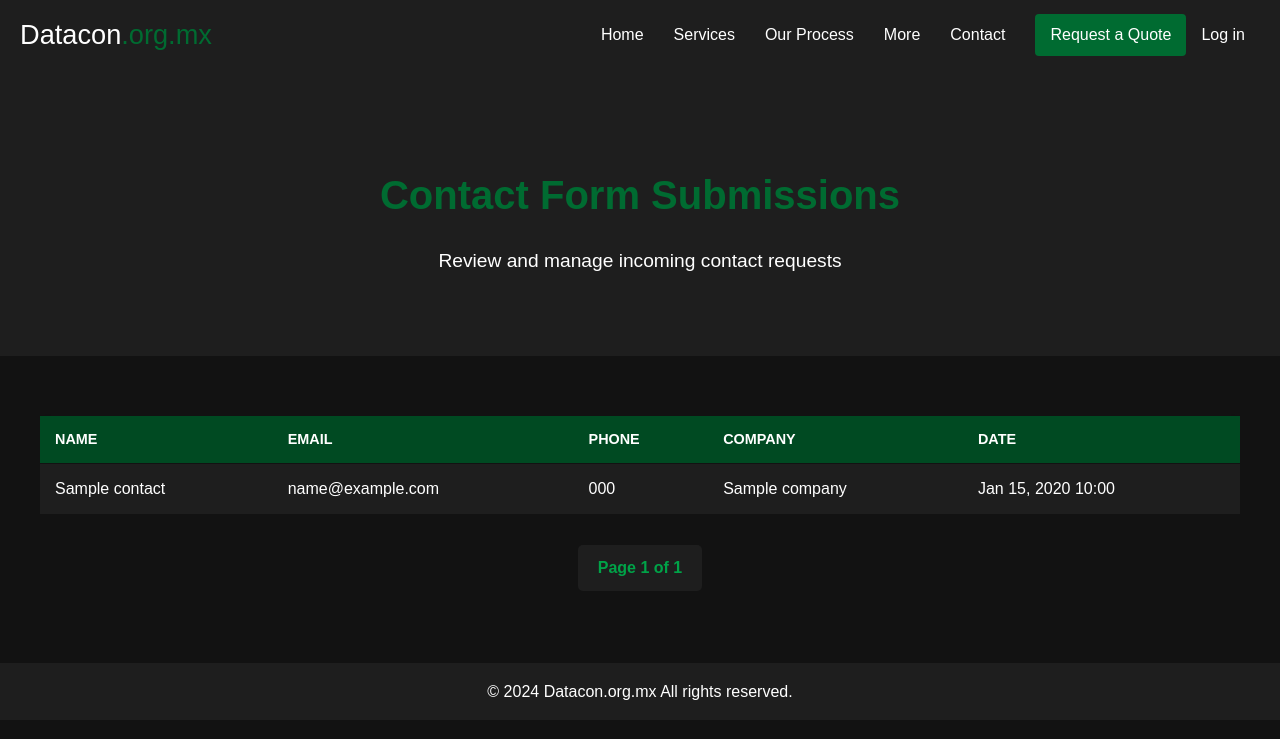
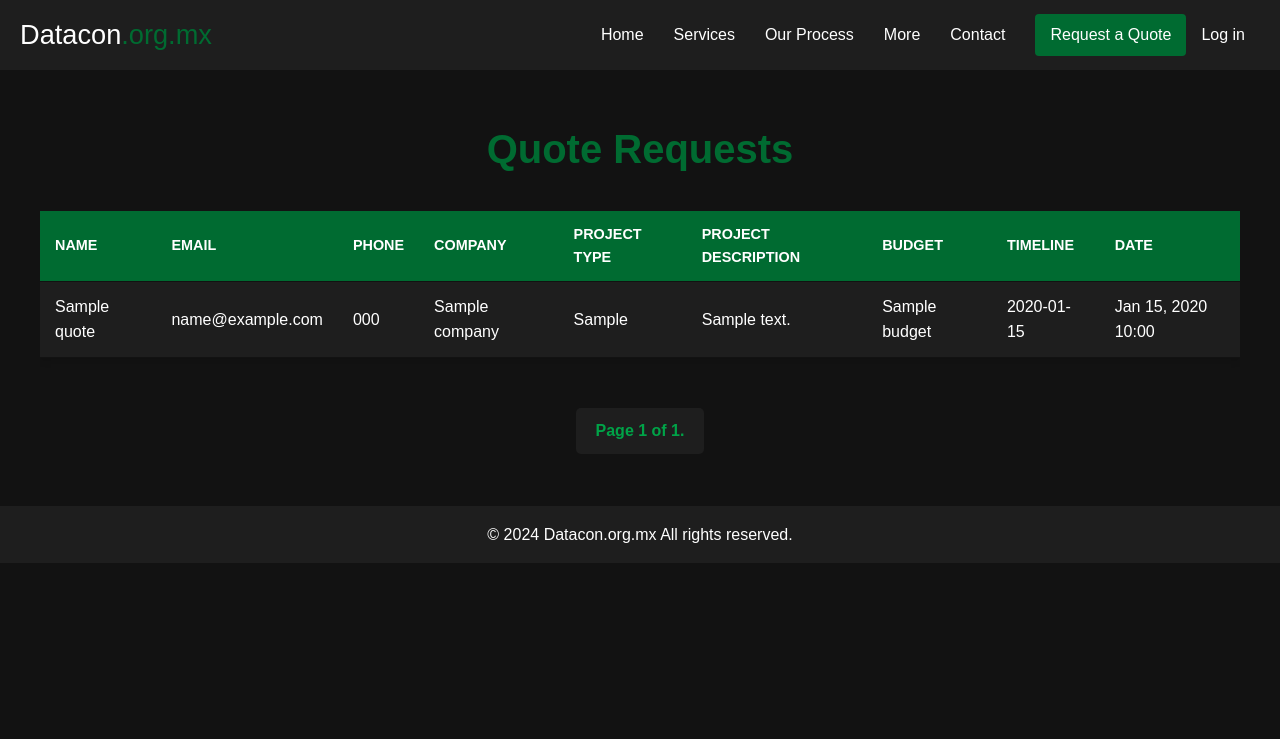
Before and after one commit to MagicKrazik/Datacon.org.mx-website, a Django app: template website/templates/quote_requests.html in a window 1280 px wide. Shown: the top 739 px of the page. Run offline with Django 5.2, Linux system fonts and the light colour scheme; the template is opened without the code that fills it: most values are stand-ins (such as "Sample title", 1, 10 or a date in 2020); some libraries are stand-ins or nearby versions.

Commit message:
Final version fully functional and ready to publish

```diff
--- a/website/static/css/contact.css
+++ b/website/static/css/contact.css
@@ -24,7 +24,7 @@ body {
     padding: 80px 0;
 }
 
-h1, h2, h3 {
+h2, h3 {
     color: var(--main-color);
 }
 
--- a/website/static/css/quote_requests.css
+++ b/website/static/css/quote_requests.css
@@ -1,12 +1,10 @@
-/* Contact Submissions page styles */
+/* Quote Requests page styles */
 :root {
     --main-color: #006B31;
     --bg-color: #121212;
     --text-color: #ffffff;
     --secondary-color: #1e1e1e;
     --accent-color: #00a348;
-    --table-header-bg: #004a22;
-    --table-row-hover: #2a2a2a;
 }
 
 body {
@@ -19,67 +17,50 @@ body {
 .container {
     max-width: 1200px;
     margin: 0 auto;
-    padding: 0 20px;
+    padding: 20px;
 }
 
-.section {
-    padding: 40px 0;
+.page-title {
+    color: var(--main-color);
+    font-size: 2.5rem;
+    text-align: center;
+    margin-bottom: 30px;
 }
 
-/* Header section */
-#submissions-header {
-    background-color: var(--secondary-color);
-    text-align: center;
-    padding: 60px 0;
-}
-
-#submissions-header h1 {
-    font-size: 2.5rem;
-    color: var(--main-color);
-    margin-bottom: 10px;
-}
-
-#submissions-header p {
-    font-size: 1.2rem;
-    color: var(--text-color);
-}
-
-/* Table styles */
 .table-responsive {
     overflow-x: auto;
 }
 
-.submissions-table {
+.quote-table {
     width: 100%;
     border-collapse: collapse;
-    margin-top: 20px;
+    margin-bottom: 30px;
     background-color: var(--secondary-color);
     box-shadow: 0 4px 6px rgba(0, 0, 0, 0.1);
 }
 
-.submissions-table th,
-.submissions-table td {
+.quote-table th,
+.quote-table td {
     padding: 12px 15px;
     text-align: left;
     border-bottom: 1px solid var(--bg-color);
 }
 
-.submissions-table th {
-    background-color: var(--table-header-bg);
+.quote-table th {
+    background-color: var(--main-color);
     color: var(--text-color);
     font-weight: bold;
     text-transform: uppercase;
     font-size: 0.9rem;
 }
 
-.submissions-table tr:hover {
-    background-color: var(--table-row-hover);
+.quote-table tr:hover {
+    background-color: rgba(0, 107, 49, 0.1);
 }
 
-/* Pagination styles */
 .pagination {
-    margin-top: 30px;
     text-align: center;
+    margin-top: 20px;
 }
 
 .step-links {
@@ -102,7 +83,7 @@ body {
     background-color: var(--main-color);
 }
 
-.current-page {
+.current {
     color: var(--accent-color);
     font-weight: bold;
     padding: 5px 10px;
@@ -110,16 +91,12 @@ body {
 
 /* Responsive design */
 @media screen and (max-width: 768px) {
-    #submissions-header h1 {
+    .page-title {
         font-size: 2rem;
     }
 
-    #submissions-header p {
-        font-size: 1rem;
-    }
-
-    .submissions-table th,
-    .submissions-table td {
+    .quote-table th,
+    .quote-table td {
         padding: 10px;
         font-size: 0.9rem;
     }
@@ -131,8 +108,12 @@ body {
 }
 
 @media screen and (max-width: 480px) {
-    .submissions-table th,
-    .submissions-table td {
+    .page-title {
+        font-size: 1.8rem;
+    }
+
+    .quote-table th,
+    .quote-table td {
         padding: 8px;
         font-size: 0.8rem;
     }
--- a/website/templates/contact_submissions.html
+++ b/website/templates/contact_submissions.html
@@ -26,6 +26,7 @@
                         <th>Email</th>
                         <th>Phone</th>
                         <th>Company</th>
+                        <th>Message</th>
                         <th>Date</th>
                     </tr>
                 </thead>
@@ -36,6 +37,7 @@
                         <td>{{ contact.email }}</td>
                         <td>{{ contact.phone }}</td>
                         <td>{{ contact.company }}</td>
+                        <td>{{ contact.message }}</td>
                         <td>{{ contact.created_at|date:"M d, Y H:i" }}</td>
                     </tr>
                     {% endfor %}
--- a/website/templates/quote_requests.html
+++ b/website/templates/quote_requests.html
@@ -1,42 +1,43 @@
 {% extends 'base.html' %}
 {% load static %}
 
-{% block title %}Datacon.org.mx - Contact Form Submissions{% endblock %}
+{% block title %}Datacon.org.mx - Quote Requests{% endblock %}
 
 {% block extra_css %}
-<link rel="stylesheet" href="{% static 'css/contact_submissions.css' %}">
-<link rel="stylesheet" href="https://cdnjs.cloudflare.com/ajax/libs/font-awesome/6.1.1/css/all.min.css">
+<link rel="stylesheet" href="{% static 'css/quote_requests.css' %}">
 {% endblock %}
 
 {% block content %}
-<section id="submissions-header" class="section">
 <div class="container">
-        <h1>Contact Form Submissions</h1>
-        <p>Review and manage incoming contact requests</p>
-    </div>
-</section>
+    <h1 class="page-title">Quote Requests</h1>
 
-<section id="submissions-table" class="section">
-    <div class="container">
     <div class="table-responsive">
-            <table class="submissions-table">
+        <table class="quote-table">
             <thead>
                 <tr>
                     <th>Name</th>
                     <th>Email</th>
                     <th>Phone</th>
                     <th>Company</th>
+                    <th>Project Type</th>
+                    <th>Project Description</th>
+                    <th>Budget</th>
+                    <th>Timeline</th>
                     <th>Date</th>
                 </tr>
             </thead>
             <tbody>
-                    {% for contact in contacts %}
+                {% for quote in quotes %}
                 <tr>
-                        <td>{{ contact.name }}</td>
-                        <td>{{ contact.email }}</td>
-                        <td>{{ contact.phone }}</td>
-                        <td>{{ contact.company }}</td>
-                        <td>{{ contact.created_at|date:"M d, Y H:i" }}</td>
+                    <td>{{ quote.name }}</td>
+                    <td>{{ quote.email }}</td>
+                    <td>{{ quote.phone }}</td>
+                    <td>{{ quote.company }}</td>
+                    <td>{{ quote.project_type }}</td>
+                    <td>{{ quote.project_description }}</td>
+                    <td>{{ quote.budget }}</td>
+                    <td>{{ quote.timeline }}</td>
+                    <td>{{ quote.created_at|date:"M d, Y H:i" }}</td>
                 </tr>
                 {% endfor %}
             </tbody>
@@ -45,21 +46,20 @@
 
     <div class="pagination">
         <span class="step-links">
-                {% if contacts.has_previous %}
+            {% if quotes.has_previous %}
                 <a href="?page=1" class="pagination-link">&laquo; first</a>
-                    <a href="?page={{ contacts.previous_page_number }}" class="pagination-link">previous</a>
+                <a href="?page={{ quotes.previous_page_number }}" class="pagination-link">previous</a>
             {% endif %}
 
-                <span class="current-page">
-                    Page {{ contacts.number }} of {{ contacts.paginator.num_pages }}
+            <span class="current">
+                Page {{ quotes.number }} of {{ quotes.paginator.num_pages }}.
             </span>
 
-                {% if contacts.has_next %}
-                    <a href="?page={{ contacts.next_page_number }}" class="pagination-link">next</a>
-                    <a href="?page={{ contacts.paginator.num_pages }}" class="pagination-link">last &raquo;</a>
+            {% if quotes.has_next %}
+                <a href="?page={{ quotes.next_page_number }}" class="pagination-link">next</a>
+                <a href="?page={{ quotes.paginator.num_pages }}" class="pagination-link">last &raquo;</a>
             {% endif %}
         </span>
     </div>
 </div>
-</section>
 {% endblock %}
```
Lines whose indentation alone changed are shown as unchanged.
